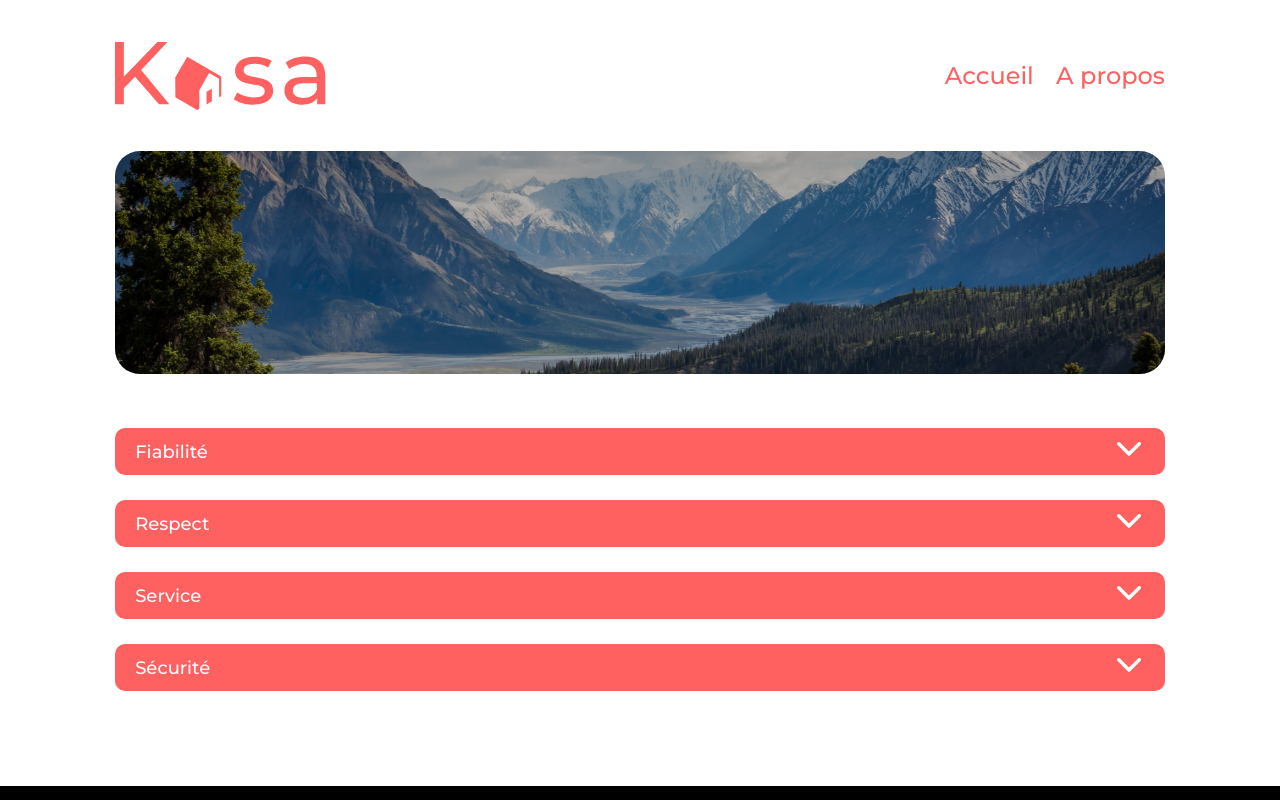
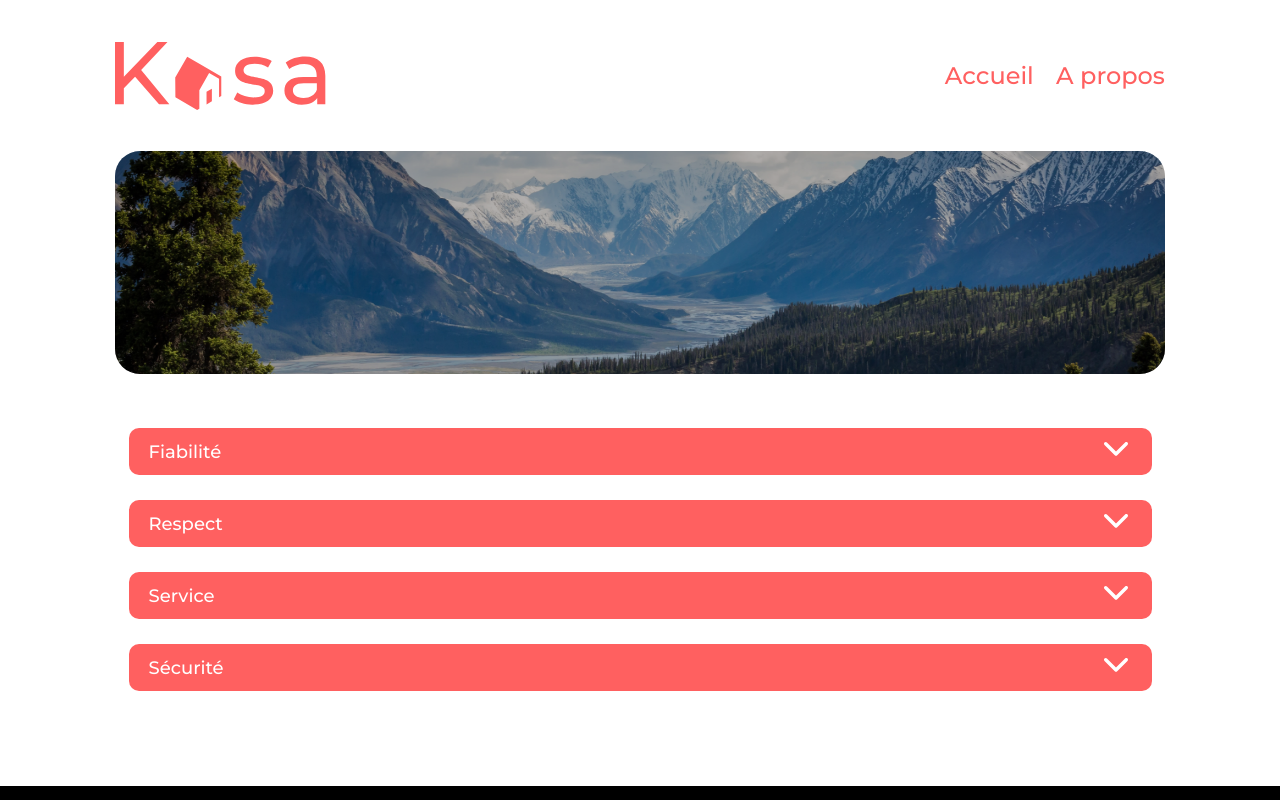
Before and after one commit to thibbns/OC-Project7, a React (Create React App) app: page /a-propos in a window 1280 px wide. Shown: the top 800 px of the page. Built offline with nearby package versions, Linux system fonts and the light colour scheme.

Commit message:
finalisation

```diff
--- a/src/components/rating/Rating.jsx
+++ b/src/components/rating/Rating.jsx
@@ -1,11 +1,14 @@
 import '../rating/rating.scss'
 
 function Rating({ rating }) {
+  // tableau à parcourir correspondant aux notes possibles
   const range = [1, 2, 3, 4, 5]
 
   return (
     <div className="ratings">
+      {/* on itère sur les valeurs du tableau range  */}
       {range.map((rangeElem) =>
+        // Si rating est superieur ou egal a rangeElem j'ajoute une etoile pleine,
         rating >= rangeElem ? (
           <span key={rangeElem.toString()}>
             {' '}
@@ -23,6 +26,7 @@ function Rating({ rating }) {
             </svg>
           </span>
         ) : (
+          // sinon une etoile vide
           <span key={rangeElem.toString()}>
             {' '}
             <svg
--- a/src/pages/about/About.jsx
+++ b/src/pages/about/About.jsx
@@ -8,6 +8,7 @@ function About() {
     <div className="main-wrapper">
       <Banner banner={aboutBanner} />
 
+      <div className="collapses-padding">
         <div className="collapse">
           <Collapse
             title={'Fiabilité'}
@@ -35,6 +36,7 @@ function About() {
           />
         </div>
       </div>
+    </div>
   )
 }
 
--- a/src/pages/about/about.scss
+++ b/src/pages/about/about.scss
@@ -1,5 +1,10 @@
 @import '../../utils/utils.scss';
 @import '../../utils/normalize.css';
+
+.collapses-padding{
+    max-width: 1023px;
+    margin: auto;
+}
 
 .collapse {
     display: flex;
--- a/src/pages/home/index.jsx
+++ b/src/pages/home/index.jsx
@@ -7,6 +7,7 @@ import banner from '../../assets/banner.png'
 function Body() {
   const [logements, setLogements] = useState([])
 
+  // On effectue une requete HTTP pour récupérer les données de notre fichier json
   useEffect(() => {
     fetch('/logements.json')
       .then((response) => response.json())
@@ -22,8 +23,10 @@ function Body() {
     <div>
       <div className="main-wrapper">
         <Banner banner={banner} title={'Chez vous,\npartout et ailleurs'} />
+        {/* j'ai ajouté à title un "\n" pour forcer un saut de ligne en fonction du css  */}
       </div>
       <div className="background">
+        {/* grace à la méthode map on crée la liste des cardPrinciple que l'on affiche sur cette page  */}
         {logements.map(({ cover, title, id }) => (
           <CardPrinciple id={id} cover={cover} title={title} key={id} />
         ))}
```
Also changed, not shown: src/components/carrousel/Carrousel.jsx (+5 -2 lines), src/components/collapse/Collapse.jsx (+8 -2 lines), 1 other file (tests, documents, lock files or other folders). Lines whose indentation alone changed are shown as unchanged.
